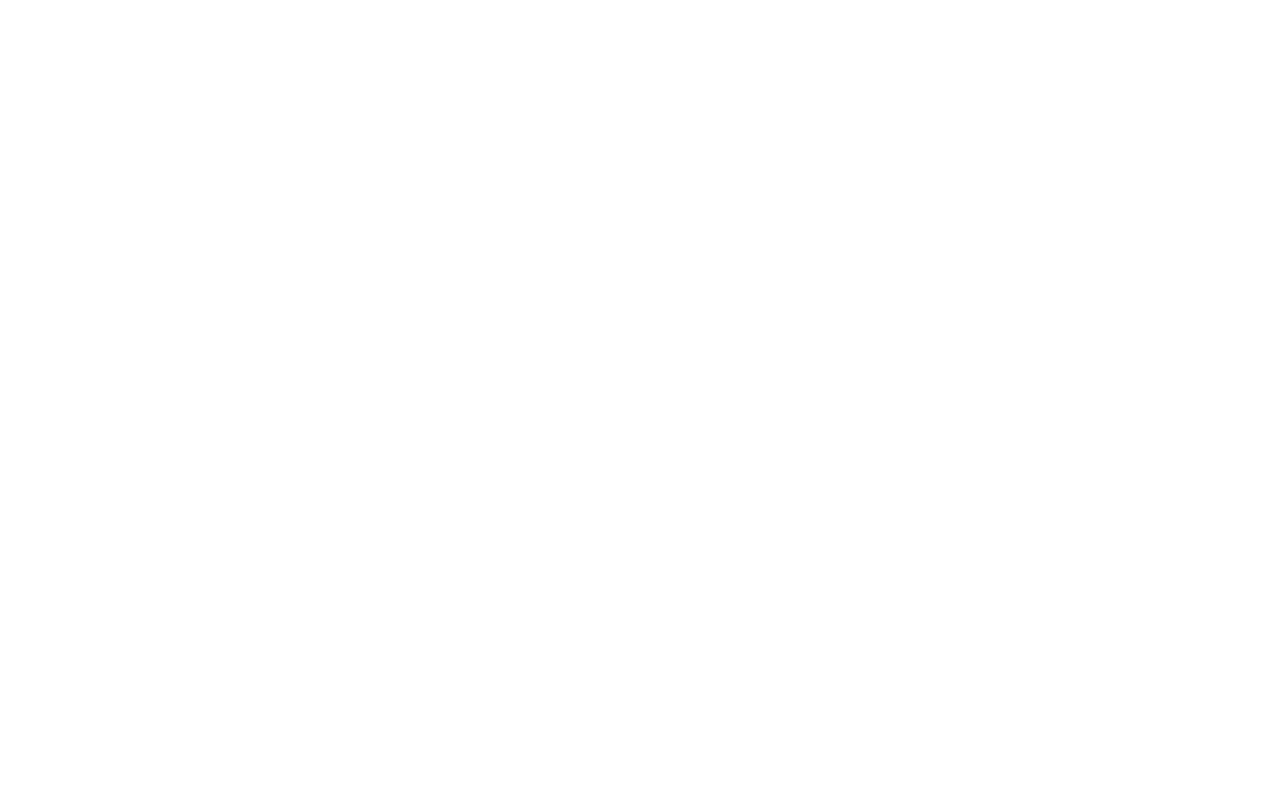
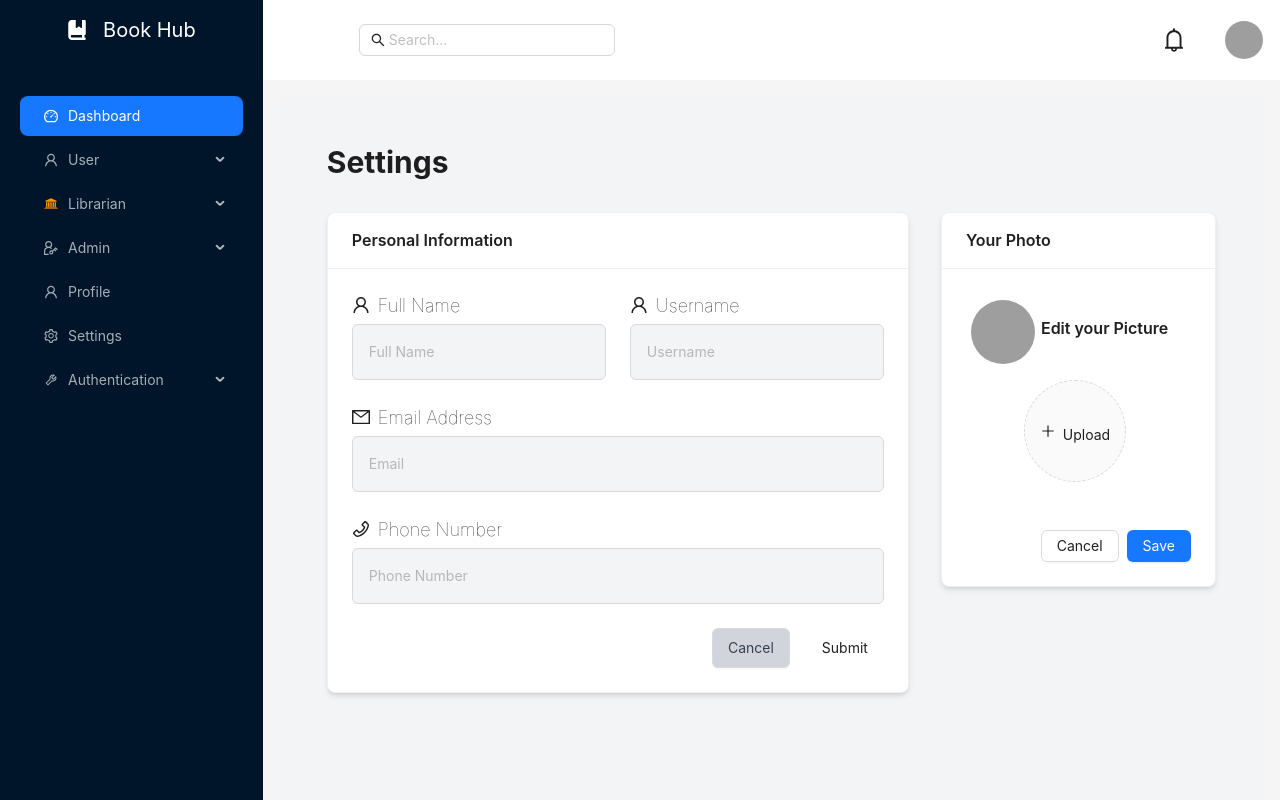
Before and after one commit to Surajk7725/Books, a React (Create React App) app in the folder frontend/: page /admin/settings in a window 1280 px wide. Before the commit this address had no page. Shown: the top 800 px of the page. Built offline with nearby package versions, Linux system fonts and the light colour scheme; grey boxes are pictures that could not be loaded.

Commit message:
Integration of Admin Layout

```diff
--- a/frontend/src/App.js
+++ b/frontend/src/App.js
@@ -45,6 +45,8 @@
 import StaffEdit from './components/admin/staffedit.js';
 import UserDisplay from './components/admin/userdisplay.js';
 import ProfilePage from './components/admin/adminprofile.js';
+import AdminSidebar from './components/admin/sidebar.js';
+import SettingsPage from './components/admin/settings.js';
 
 
 function App() {
@@ -71,6 +73,7 @@
     <Router>
       <PageTitle title="Book Hub" /> {/* Set the title for all pages */}
       <Routes>
+
         <Route path="/" element={<Landing />} />
         <Route path="/login" element={<Login />} />
         <Route path="/signup" element={<SignUp />} />
@@ -111,17 +114,21 @@
         <Route path='/staff-bookreview' element={<BookReview />} />
 
         {/* Admin Routes */}
-        <Route path='/admin-home' element={<AdminHome />} />
-        <Route path='/admin-usercreate' element={<UserCreate />} />
-        <Route path='/admin-useredit' element={<UserEdit />} />
-        <Route path='/admin-admincreate' element={<AdminCreate />} />
-        <Route path='/admin-adminedit' element={<AdminEdit />} />
-        <Route path='/admin-staffedit' element={<StaffEdit />} />
-        <Route path='/admin-staffcreate' element={<StaffCreate />} />
-        <Route path='/admin-userdisplay' element={<UserDisplay />} />
-        <Route path='/admin-profile' element={<ProfilePage />} />
+
+        <Route path="/admin/*" element={<AdminSidebar />}>
+          <Route path='home' element={<AdminHome />} />
+          <Route path='user-create' element={<UserCreate />} />
+          <Route path='user-edit' element={<UserEdit />} />
+          <Route path='admin-create' element={<AdminCreate />} />
+          <Route path='admin-edit' element={<AdminEdit />} />
+          <Route path='staff-edit' element={<StaffEdit />} />
+          <Route path='staff-create' element={<StaffCreate />} />
+          <Route path='user-display' element={<UserDisplay />} />
+          <Route path='profile' element={<ProfilePage />} />
+          <Route path='settings' element={<SettingsPage />} />
 
 
+        </Route>
 
 
       </Routes>
--- a/frontend/src/components/admin/home.js
+++ b/frontend/src/components/admin/home.js
@@ -1,11 +1,10 @@
-import React, {useState} from 'react';
-import Sidebar from './sidebar';
+import React from 'react';
 
 
 function AdminHome() {
   return (
     <div>
-       <Sidebar />
+
     </div>
   )
 }
--- /dev/null
+++ b/frontend/src/components/admin/settings.js
@@ -0,0 +1,177 @@
+import React, { useState } from 'react';
+import { Card, Input, Upload, Button, Image, Row, Col, Typography } from 'antd';
+import {
+    UserOutlined,
+    PhoneOutlined,
+    MailOutlined,
+    PlusOutlined,
+} from '@ant-design/icons';
+
+// Function to convert file to base64
+const getBase64 = (file) =>
+    new Promise((resolve, reject) => {
+        const reader = new FileReader();
+        reader.readAsDataURL(file);
+        reader.onload = () => resolve(reader.result);
+        reader.onerror = (error) => reject(error);
+});
+
+const SettingsPage = () => {
+    const [previewOpen, setPreviewOpen] = useState(false);
+    const [previewImage, setPreviewImage] = useState('');
+    const [fileList, setFileList] = useState([]);
+    const [profileImage, setProfileImage] = useState(null);
+
+    const handlePreview = async (file) => {
+        if (!file.url && !file.preview) {
+            file.preview = await getBase64(file.originFileObj);
+        }
+        setPreviewImage(file.url || file.preview);
+        setPreviewOpen(true);
+    };
+
+    const handleChange = ({ fileList: newFileList }) => {
+        const updatedFileList = newFileList.map(file => {
+          if (file.status === 'error') {
+            return { ...file, status: 'done' };
+          }
+          return file;
+        });
+
+        setFileList(updatedFileList);
+
+        if (updatedFileList.length > 0) {
+          setProfileImage(updatedFileList[0].url || updatedFileList[0].thumbUrl);
+        } else {
+          setProfileImage(null);
+        }
+      };
+
+
+    const uploadButton = (
+        <Button className='justify-center'
+            style={{
+                border: 0,
+                background: 'none',
+            }}
+            type="button"
+        >
+            <PlusOutlined />
+            <div
+                style={{
+                    marginTop: 8,
+                }}
+            >
+                Upload
+            </div>
+        </Button>
+    );
+
+
+    return (
+        <div className="p-10 bg-gray-100 min-h-screen mb-24">
+            <h1 className="text-3xl font-bold mb-8">Settings</h1>
+            <div className="grid grid-cols-1 lg:grid-cols-3 gap-8">
+
+                {/* Personal Information Section */}
+                <Card title="Personal Information" className="shadow-md col-span-1 lg:col-span-2">
+                    <div className="space-y-6">
+                        <div className="grid grid-cols-1 md:grid-cols-2 gap-6">
+                            <div>
+                                <label className="block text-lg font-thin mb-1" htmlFor="fullName">
+                                    <UserOutlined className="mr-2" />
+                                    Full Name
+                                </label>
+                                <Input id="fullName" placeholder="Full Name" className="w-full p-4 rounded-md bg-gray-100" />
+                            </div>
+                            <div>
+                                <label className="block text-lg font-thin mb-1" htmlFor="username">
+                                    <UserOutlined className="mr-2" />
+                                    Username
+                                </label>
+                                <Input id="username" placeholder="Username" className="w-full p-4 rounded-md bg-gray-100" />
+                            </div>
+                        </div>
+
+                        <div>
+                            <label className="block text-lg font-thin mb-1" htmlFor="email">
+                                <MailOutlined className="mr-2" />
+                                Email Address
+                            </label>
+                            <Input id="email" placeholder="Email" className="w-full p-4 rounded-md bg-gray-100" />
+                        </div>
+                        <div>
+                            <label className="block text-lg font-thin mb-1" htmlFor="phoneNumber">
+                                <PhoneOutlined className="mr-2" />
+                                Phone Number
+                            </label>
+                            <Input id="phoneNumber" placeholder="Phone Number" className="w-full p-4 rounded-md bg-gray-100" />
+                        </div>
+                    </div>
+
+                    <div className="flex justify-end mt-6 space-x-4">
+                        <Button className="bg-gray-300 text-gray-700 hover:bg-gray-400 h-10" >Cancel</Button>
+                        <Button type="primary h-10">Submit</Button>
+                    </div>
+
+                </Card>
+
+
+                <div className="col-span-1 space-y-8">
+
+                    {/* Your Photo Section */}
+                    <Card title="Your Photo" className="shadow-md">
+                        <Row>
+                            <Col span={8}>
+                                <div className="mt-2 flex flex-col items-center">
+                                    <Image
+                                        src="https://wallpapers.com/images/hd/yuuichi-katagiri-anime-portrait-5xl430n009kmsg7l.jpg"
+                                        width={64}
+                                        height={64}
+                                        style={{ borderRadius: '50%' }}
+                                    />
+                                    <div className="mt-4 ml-36"> {/* Add margin-top for gap */}
+                                        <Upload
+                                            action="https://660d2bd96ddfa2943b33731c.mockapi.io/api/upload"
+                                            listType="picture-circle"
+                                            fileList={fileList}
+                                            onPreview={handlePreview}
+                                            onChange={handleChange}
+                                            className="flex justify-center"
+                                        >
+                                            {fileList.length >= 1 ? null : uploadButton}
+                                        </Upload>
+                                    </div>
+                                    {previewImage && (
+                                        <Image
+                                            wrapperStyle={{
+                                                display: 'none',
+                                            }}
+                                            preview={{
+                                                visible: previewOpen,
+                                                onVisibleChange: (visible) => setPreviewOpen(visible),
+                                                afterOpenChange: (visible) => !visible && setPreviewImage(''),
+                                            }}
+                                            src={previewImage}
+                                        />
+                                    )}
+                                </div>
+                            </Col>
+                            <Typography.Title level={5} style={{ marginTop: 24 }}>
+                                Edit your Picture
+                            </Typography.Title>
+                            <Col span={24} className="flex justify-end items-center mt-12">
+
+                                <Button type="default" style={{ marginRight: 8 }}>Cancel</Button>
+                                <Button type="primary">Save</Button>
+                            </Col>
+                        </Row>
+                    </Card>
+
+                </div>
+            </div>
+        </div>
+    );
+};
+
+export default SettingsPage;
--- a/frontend/src/components/admin/sidebar.js
+++ b/frontend/src/components/admin/sidebar.js
@@ -1,5 +1,5 @@
 import React, { useState } from 'react';
-import { BrowserRouter as Router, Routes, Route, Link } from 'react-router-dom';
+import { Link, Outlet } from 'react-router-dom';
 import { Layout, Input, Dropdown, Menu, Avatar } from 'antd';
 import { AiOutlineTool } from "react-icons/ai";
 import { GrUserAdmin } from "react-icons/gr";
@@ -7,7 +7,6 @@
 import { FaBookBookmark } from "react-icons/fa6";
 import { BellOutlined, SearchOutlined, UserOutlined, DashboardOutlined, SettingOutlined, ProfileOutlined, LoginOutlined, LogoutOutlined, PlusOutlined, ReadOutlined } from '@ant-design/icons';
 import 'tailwindcss/tailwind.css';
-import UserCreate from './usercreate';
 
 const { Header, Content, Footer, Sider } = Layout;
 const { SubMenu } = Menu;
@@ -51,7 +50,6 @@
   );
 
   return (
-
     <Layout className="min-h-screen">
       <Sider
         breakpoint="lg"
@@ -71,31 +69,45 @@
         </div>
         <Menu theme="dark" mode="inline" defaultSelectedKeys={['1']}>
           <Menu.Item key="1" icon={<DashboardOutlined />} className="mt-2">
-            Dashboard
+            <Link to="/admin/home">Dashboard</Link>
           </Menu.Item>
           <SubMenu key="sub1" icon={<UserOutlined />} title="User">
             <Menu.Item key="2" icon={<PlusOutlined />}>
-              <Link to="/admin-usercreate">Create</Link>
+              <Link to="/admin/user-create">Create</Link>
             </Menu.Item>
-            <Menu.Item key="3" icon={<ReadOutlined />}>Display</Menu.Item>
+            <Menu.Item key="3" icon={<ReadOutlined />}>
+              <Link to="/admin/user-display">Display</Link>
+            </Menu.Item>
           </SubMenu>
           <SubMenu key="sub2" icon={<FcLibrary />} title="Librarian">
-            <Menu.Item key="4" icon={<PlusOutlined />}>Create</Menu.Item>
-            <Menu.Item key="5" icon={<ReadOutlined />}>Display</Menu.Item>
+            <Menu.Item key="4" icon={<PlusOutlined />}>
+              <Link to="/admin/staff-create">Create</Link>
+            </Menu.Item>
+            <Menu.Item key="5" icon={<ReadOutlined />}>
+              <Link to="/admin/staff-display">Display</Link>
+            </Menu.Item>
           </SubMenu>
           <SubMenu key="sub3" icon={<GrUserAdmin />} title="Admin">
-            <Menu.Item key="6" icon={<PlusOutlined />}>Create</Menu.Item>
-            <Menu.Item key="7" icon={<ReadOutlined />}>Display</Menu.Item>
+            <Menu.Item key="6" icon={<PlusOutlined />}>
+              <Link to="/admin/admin-create">Create</Link>
+            </Menu.Item>
+            <Menu.Item key="7" icon={<ReadOutlined />}>
+              <Link to="/admin/admin-display">Display</Link>
+            </Menu.Item>
           </SubMenu>
-          <Menu.Item key="8" icon={<UserOutlined />}>
-            <Link to="/profile">Profile</Link>
+          <Menu.Item key="8" icon={<UserOutlined />} title="Profile">
+            <Link to="/admin/profile">Profile</Link>
           </Menu.Item>
           <Menu.Item key="9" icon={<SettingOutlined />}>
-            Settings
+            <Link to="/admin/settings">Settings</Link>
           </Menu.Item>
           <SubMenu key="sub4" icon={<AiOutlineTool />} title="Authentication">
-            <Menu.Item key="10" icon={<LoginOutlined />}>Login</Menu.Item>
-            <Menu.Item key="11" icon={<LogoutOutlined />}>Logout</Menu.Item>
+            <Menu.Item key="10" icon={<LoginOutlined />}>
+              <Link to="/login">Login</Link>
+            </Menu.Item>
+            <Menu.Item key="11" icon={<LogoutOutlined />}>
+              <Link to="/">Logout</Link>
+            </Menu.Item>
           </SubMenu>
         </Menu>
       </Sider>
@@ -120,15 +132,10 @@
               <Avatar src="https://wallpapers.com/images/hd/yuuichi-katagiri-anime-portrait-5xl430n009kmsg7l.jpg" className="cursor-pointer" size="large" />
             </Dropdown>
           </div>
-
         </Header>
-        <Content className="m-6">
-          <div className="p-6 min-h-screen bg-gray-100 rounded-lg">
-            <Routes>
-              <Route path="/" element={<div>Dashboard Content</div>} />
-              <Route path="/admin-usercreate"  element={ <div><UserCreate /> </div>} />
-              <Route path="/login" element={<div>Login Page</div>} />
-            </Routes>
+        <Content className="m-4">
+          <div className="p-2 min-h-screen bg-gray-100 rounded-lg">
+            <Outlet />
           </div>
         </Content>
         <Footer className="text-center">
@@ -136,7 +143,6 @@
         </Footer>
       </Layout>
     </Layout>
-
   );
 };
 
--- a/frontend/src/components/user/settings.js
+++ b/frontend/src/components/user/settings.js
@@ -1,5 +1,5 @@
 import React, { useState, useRef } from 'react';
-import { MenuAlt1Icon, UserCircleIcon, LockClosedIcon, BookOpenIcon, DocumentTextIcon, GlobeAltIcon, DesktopComputerIcon, LogoutIcon, PhotographIcon } from '@heroicons/react/outline';
+import { MenuAlt1Icon, UserCircleIcon, LockClosedIcon, BookOpenIcon, DocumentTextIcon, GlobeAltIcon, DesktopComputerIcon, LogoutIcon } from '@heroicons/react/outline';
 import Footer from '../footer';
 import { FontAwesomeIcon } from '@fortawesome/react-fontawesome';
 import { faLinkedin, faInstagram, faTwitter, faYoutube } from '@fortawesome/free-brands-svg-icons';
@@ -160,7 +160,7 @@
       reader.readAsDataURL(file);
       reader.onload = () => resolve(reader.result);
        reader.onerror = (error) => reject(error);
-    });
+  });
 
   const [previewOpen, setPreviewOpen] = useState(false);
   const [previewImage, setPreviewImage] = useState('');
```
Also changed, not shown: frontend/src/components/admin/adminprofile.js (+4 -13 lines).
